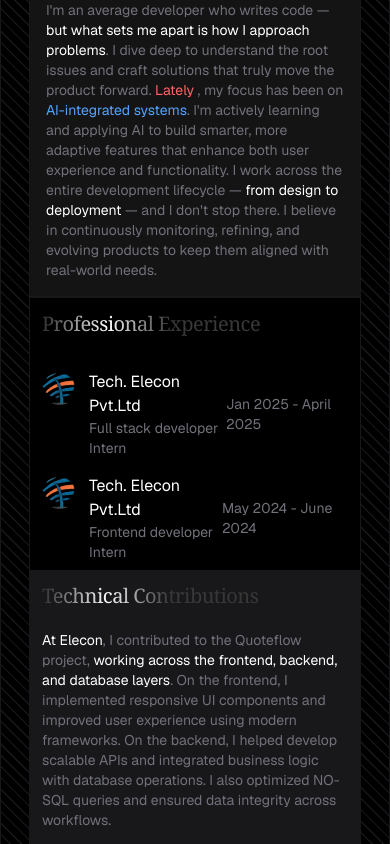
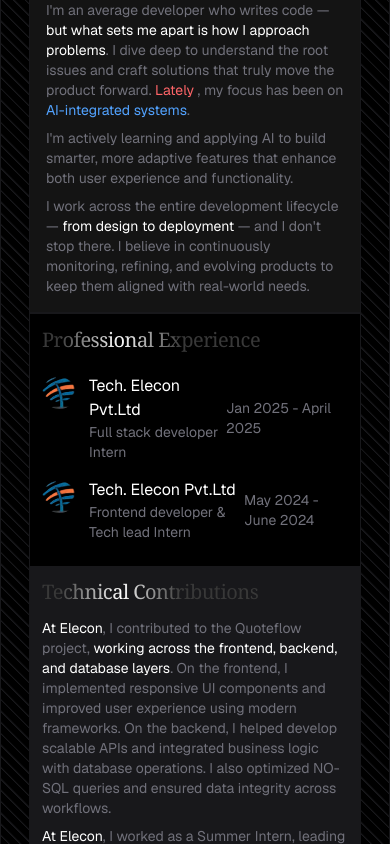
Before and after one commit to DevPatel1023/DevFolio, a Next.js app in the folder portfolio/: page / in a window 390 px wide. Shown: the part 840-1684 px from the top of the page. Built offline with nearby package versions, Linux system fonts and the light colour scheme.

Commit message:
feat : added the reachout section

```diff
--- a/portfolio/app/components/Experience.tsx
+++ b/portfolio/app/components/Experience.tsx
@@ -10,7 +10,7 @@ const Experience = () => {
       </div>
 
       {/* adding companies details */}
-      <div className="flex flex-col mt-3 px-3">
+      <div className="flex flex-col px-3 pb-3">
         {/* company-1 */}
         <div className="flex justify-between py-2 items-center">
           <div className="flex flex-row gap-3">
@@ -36,7 +36,7 @@ const Experience = () => {
             </Avatar>
             <div className="flex flex-col">
               <h1 className="hover:text-blue-400 cursor-pointer">Tech. Elecon Pvt.Ltd</h1>
-              <p className="text-sm text-zinc-500">Frontend developer Intern</p>
+              <p className="text-sm text-zinc-500">Frontend developer & Tech lead Intern</p>
             </div>
           </div>
           <p className="text-sm text-zinc-500">May 2024 - June 2024</p>
@@ -44,9 +44,9 @@ const Experience = () => {
       </div>
 
       {/* details about contributions */}
-      <div className="bg-zinc-900 px-3 text-zinc-500">
+      <div className="bg-zinc-900 mt-1 px-3 text-zinc-500">
         <AnimatedShimmerText text="Technical Contributions" />
-        <p className="text-sm py-2">
+        <p className="text-sm space-y-2">
           <span className="text-white">At Elecon</span>, I contributed to the
           Quoteflow project, <span className="text-white">working across the frontend, backend, and database
           layers</span>. On the frontend, I implemented responsive UI components and
--- /dev/null
+++ b/portfolio/app/components/ReachOut.tsx
@@ -0,0 +1,102 @@
+"use client";
+import React from "react";
+import AnimatedShimmerText from "./AnimatedShimmerText";
+import { FaLinkedin, FaXTwitter, FaGithub, FaPaperclip } from "react-icons/fa6";
+import { IoMdMail } from "react-icons/io";
+import {
+  Card,
+  CardContent,
+  CardHeader,
+  CardTitle,
+} from "@/components/ui/card";
+
+interface ReachOutProps {
+  title?: string;
+  subtitle?: string;
+  socialLinks?: {
+    twitter?: string;
+    resume?: string;
+    github?: string;
+    linkedin?: string;
+    mail?: string;
+  };
+}
+
+const ReachOut = ({
+  title = "Let's connect",
+  subtitle = "Find me on these platforms",
+  socialLinks = {
+    twitter: "https://x.com/PatelDev1023",
+    github: "https://github.com/DevPatel1023",
+    linkedin: "https://www.linkedin.com/in/patel-dev-02513b26a/",
+    resume:
+      "https://docs.google.com/document/d/1hx0PxTsSoS16UsImJnPCAu6sWmaTdo1W/edit?usp=drive_link",
+    mail: "mailto:work.devpatel19046@gmail.com",
+  },
+}: ReachOutProps) => {
+  const handleLinkClick = (e: React.MouseEvent<HTMLAnchorElement>) => {
+    console.log("Link clicked:", e.currentTarget.href);
+  };
+
+  const links = [
+    { icon: <FaGithub />, name: "GitHub", url: socialLinks.github },
+    { icon: <FaXTwitter />, name: "Twitter", url: socialLinks.twitter },
+    { icon: <FaLinkedin />, name: "LinkedIn", url: socialLinks.linkedin },
+    { icon: <IoMdMail />, name: "Email", url: socialLinks.mail },
+    { icon: <FaPaperclip />, name: "Resume", url: socialLinks.resume },
+  ].filter((link) => link.url);
+
+  return (
+    <div className="w-full bg-background border border-zinc-200 dark:border-zinc-800 rounded-lg">
+      <div className="px-6 py-8">
+        {/* Header */}
+        <div className="mb-8">
+          <AnimatedShimmerText text={title} />
+          <p className="text-sm text-muted-foreground mt-2">{subtitle}</p>
+        </div>
+
+        {/* Social Links */}
+        <div className="grid grid-cols-2 sm:grid-cols-3 lg:grid-cols-5 gap-4">
+          {links.map((link, index) => (
+            <a
+              key={index}
+              href={link.url}
+              target="_blank"
+              rel="noopener noreferrer"
+              onClick={handleLinkClick}
+              className="group"
+            >
+              <Card className="flex items-center justify-center  h-12 p-4 transition-all duration-400 hover:shadow-md hover:border-zinc-200 border-zinc-200 dark:border-zinc-700 bg-white dark:bg-zinc-900">
+                <div className="flex flex-row items-center justify-center gap-3">
+                  <div className="text-xl text-zinc-600 dark:text-zinc-400 group-hover:text-zinc-800 dark:group-hover:text-zinc-200 transition-colors">
+                    {link.icon}
+                  </div>
+                  <div className="text-sm font-medium text-zinc-800 dark:text-zinc-200">
+                    {link.name}
+                  </div>
+                </div>
+              </Card>
+            </a>
+          ))}
+        </div>
+
+        {/* Footer */}
+        <div className="mt-8 pt-6 border-t border-zinc-200 dark:border-zinc-700">
+          <div className="flex flex-col sm:flex-row justify-between items-center gap-2 text-xs text-muted-foreground">
+            <span>© {new Date().getFullYear()} Dev Patel. All rights reserved.</span>
+            <span>
+              Last updated:{" "}
+              {new Date().toLocaleDateString("en-US", {
+                day: "numeric",
+                month: "short",
+                year: "numeric",
+              })}
+            </span>
+          </div>
+        </div>
+      </div>
+    </div>
+  );
+};
+
+export default ReachOut;
--- a/portfolio/app/components/RecentContributions.tsx
+++ b/portfolio/app/components/RecentContributions.tsx
@@ -8,7 +8,7 @@ const RecentContributions = () => {
     <div className="w-full bg-background border border-zinc-900 px-3">
       <div className="flex flex-row gap-3 items-center">
         <AnimatedShimmerText text="Recent Contributions till" />
-        <p className="text-zinc-500 ">
+        <p className="text-zinc-500 text-medium">
           <span>●</span>Aug 30 2025
         </p>
       </div>
--- a/portfolio/app/components/TopBanner.tsx
+++ b/portfolio/app/components/TopBanner.tsx
@@ -194,23 +194,33 @@ const TopBanner = () => {
           `}
         >
           <AnimatedShimmerText text="Introduction" />
+          <div className="space-y-2">
             <p className="text-zinc-500 text-sm">
               I'm an average developer who writes code —
               <span className="text-white">
                 {" "}
                 but what sets me apart is how I approach problems
               </span>
-            . I dive deep to understand the root issues and craft solutions that
-            truly move the product forward.{" "}
-            <span className="text-red-400">Lately </span>, my focus has been on
-            <span className="text-blue-400"> AI-integrated systems</span>. I'm
-            actively learning and applying AI to build smarter, more adaptive
-            features that enhance both user experience and functionality. I work
-            across the entire development lifecycle —{" "}
-            <span className="text-white">from design to deployment </span>— and
-            I don't stop there. I believe in continuously monitoring, refining,
-            and evolving products to keep them aligned with real-world needs.
+              . I dive deep to understand the root issues and craft solutions
+              that truly move the product forward.{" "}
+              <span className="text-red-400">Lately </span>, my focus has been
+              on
+              <span className="text-blue-400 pb-2"> AI-integrated systems</span>
+              .
             </p>
+            <p className="text-zinc-500 text-sm">
+              I'm actively learning and applying AI to build smarter, more
+              adaptive features that enhance both user experience and
+              functionality.
+            </p>
+            <p className="text-zinc-500 text-sm">
+              I work across the entire development lifecycle —{" "}
+              <span className="text-white">from design to deployment </span>—
+              and I don't stop there. I believe in continuously monitoring,
+              refining, and evolving products to keep them aligned with
+              real-world needs.
+            </p>
+          </div>
         </div>
       </div>
     </div>
--- a/portfolio/app/pages/MainSection.tsx
+++ b/portfolio/app/pages/MainSection.tsx
@@ -1,20 +1,21 @@
-import ContributionsGithub from "../components/ContributionsGithub"
-import Experience from "../components/Experience"
-import RecentContributions from "../components/RecentContributions"
-import TechStack from "../components/TechStackcarousal"
-import TopBanner from "../components/TopBanner"
+import ContributionsGithub from "../components/ContributionsGithub";
+import Experience from "../components/Experience";
+import ReachOut from "../components/ReachOut";
+import RecentContributions from "../components/RecentContributions";
+import TechStack from "../components/TechStackcarousal";
+import TopBanner from "../components/TopBanner";
 
 const MainSection = () => {
   return (
     <div className="md:max-w-4xl w-full flex flex-col justify-center mx-auto px-7 border border-zinc-900 diagonal-stripes">
-        <TopBanner />
-        <Experience />
-        <ContributionsGithub username="DevPatel1023"
-        variant="compact" />
-        <TechStack />
-        <RecentContributions />
+      <TopBanner />
+      <Experience />
+      <ContributionsGithub username="DevPatel1023" variant="compact" />
+      <TechStack />
+      <RecentContributions />
+      <ReachOut title="Let's connect" subtitle="Find me on these platforms" />
     </div>
-  )
-}
+  );
+};
 
-export default MainSection
+export default MainSection;
--- a/portfolio/package.json
+++ b/portfolio/package.json
@@ -21,6 +21,7 @@
     "react": "19.1.0",
     "react-dom": "19.1.0",
     "react-github-calendar": "^4.5.9",
+    "react-icons": "^5.5.0",
     "tailwind-merge": "^3.3.1"
   },
   "devDependencies": {
```
Also changed, not shown: 1 other file (tests, documents, lock files or other folders). Lines whose indentation alone changed are shown as unchanged.
